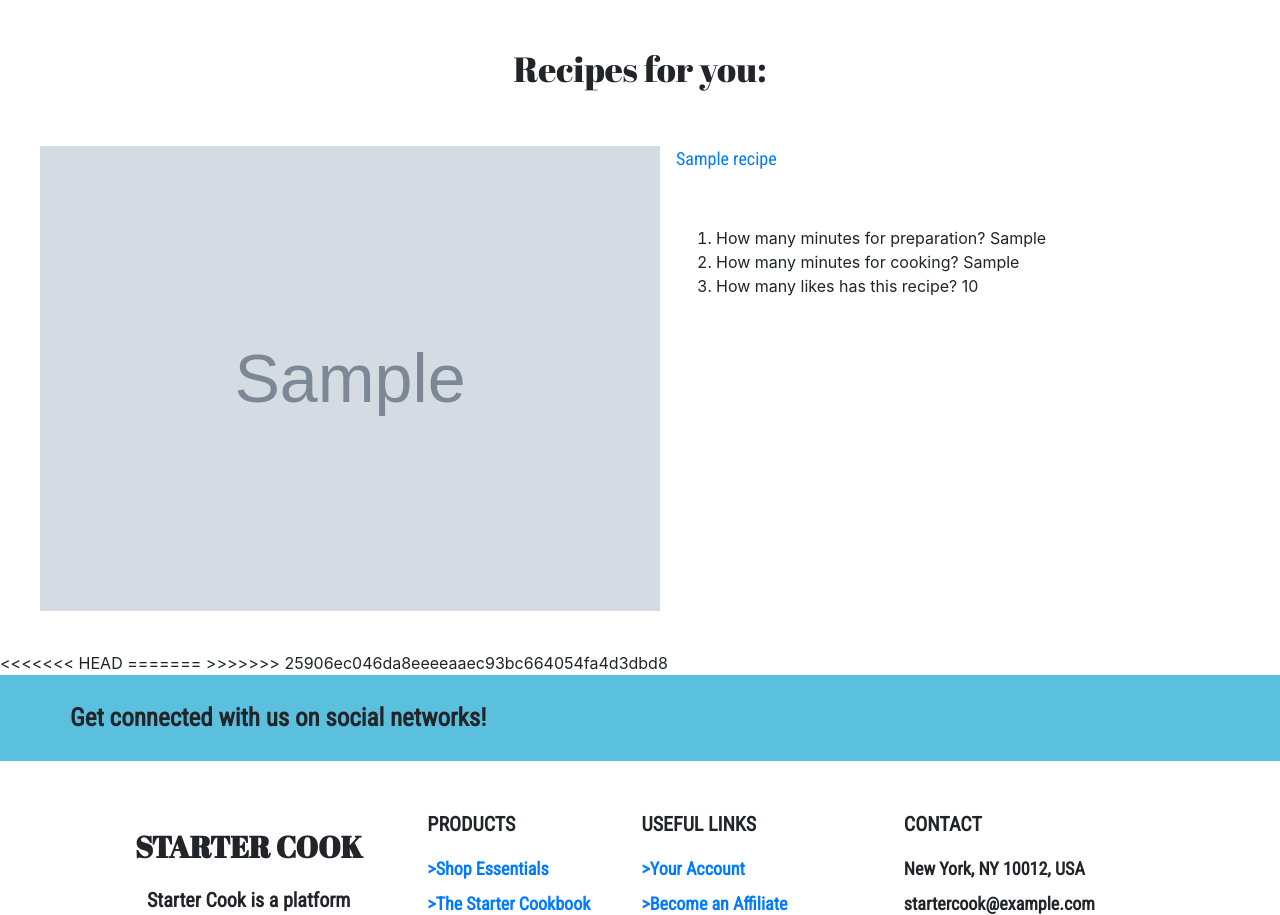
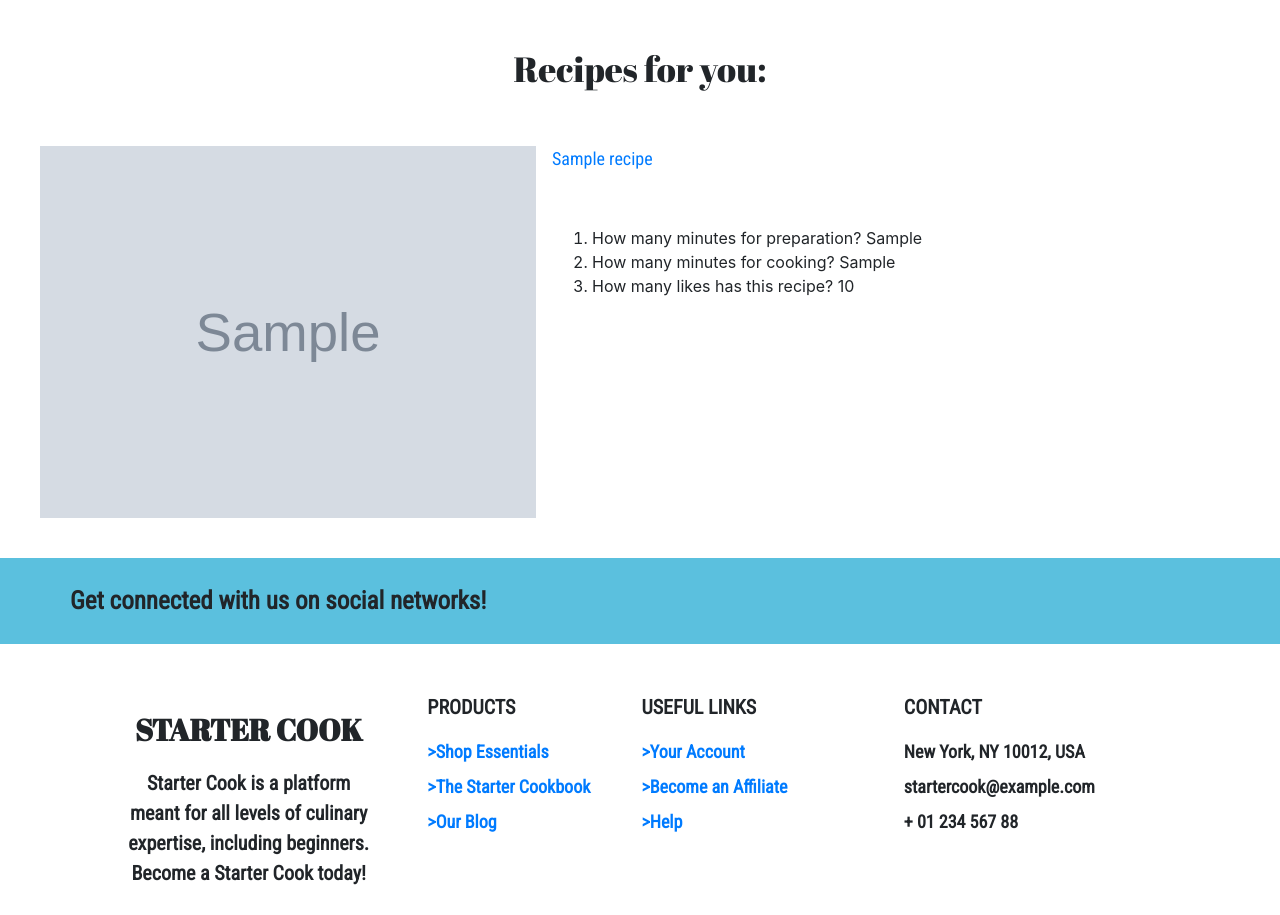
Before and after one commit to Alyssa-rivera/starter-cook, a Flask app: template templates/found_recipe.html in a window 1280 px wide. Shown: the part 106-1021 px from the top of the page. Run offline with Flask 2, Linux system fonts and the light colour scheme; the template is opened without the code that fills it: most values are stand-ins (such as "Sample title", 1, 10 or a date in 2020); grey boxes marked "Sample" are stand-in pictures; some libraries are stand-ins or nearby versions; some web fonts are replaced.

Commit message:
small fix

```diff
--- a/templates/community.html
+++ b/templates/community.html
@@ -80,7 +80,7 @@
     @import url('https://fonts.googleapis.com/css2?family=Dancing+Script&family=Indie+Flower&display=swap');
 
         .recipe-list{
-            font-family: 'Indie Flower', cursive;
+
             font-size:20px;
             text-align: center;
 
--- a/templates/found_recipe.html
+++ b/templates/found_recipe.html
@@ -10,7 +10,7 @@
 <div><ul>
   {% for recipe in source %}
   <li class="media">
-              <img src="{{recipe['image']}}" class="align-self-left mr-3" alt="..." width="50%" height="50%">
+              <img src="{{recipe['image']}}" class="align-self-left mr-3" alt="..." width="40%" height="40%">
               <div class="media-body">
             <h3><a href="/{{recipe['id'] }}">{{ recipe['title'] }}</a></h3>
             <div class="question-text">
@@ -34,7 +34,6 @@
   </ul>
   </div>
 
-<<<<<<< HEAD
 </section>
 <style>
     media-body{
@@ -43,7 +42,7 @@
 
 </style>
 
-=======
+
 <!-- </section> -->
->>>>>>> 25906ec046da8eeeeaaec93bc664054fa4d3dbd8
+
 {% endblock %}
```
